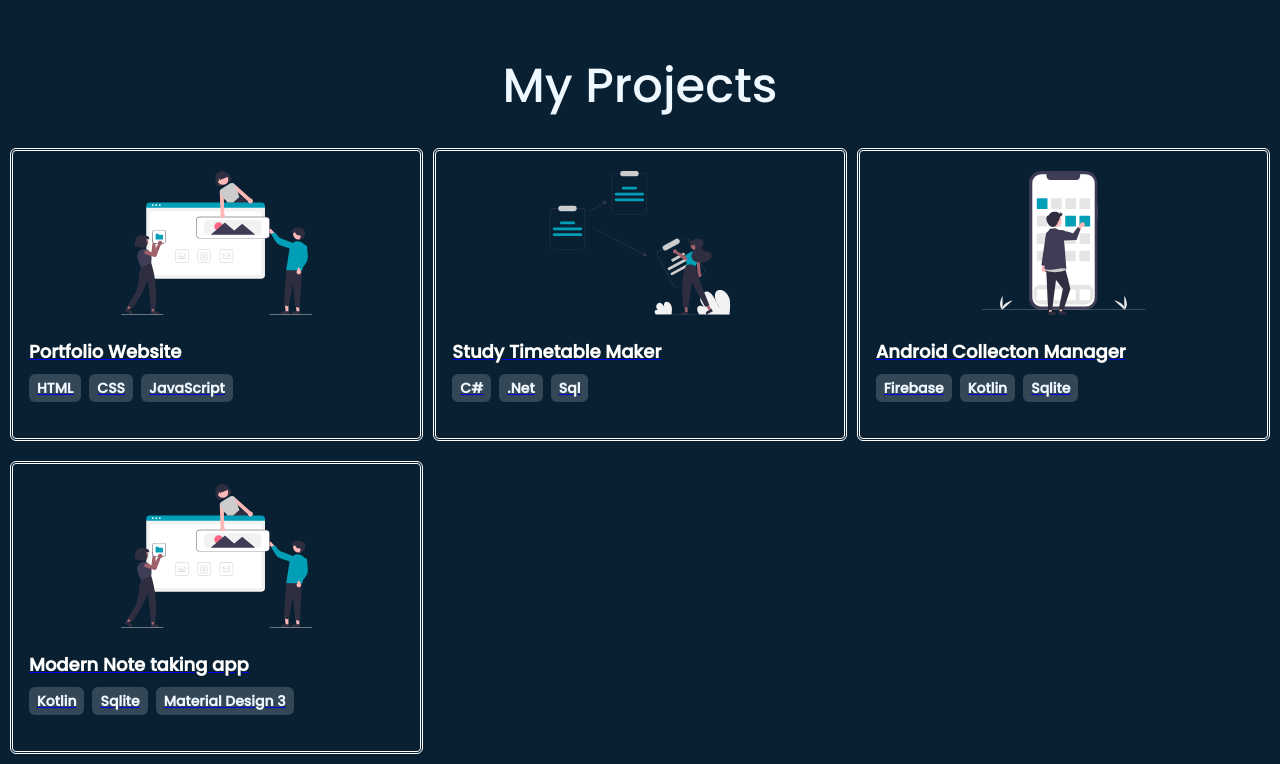
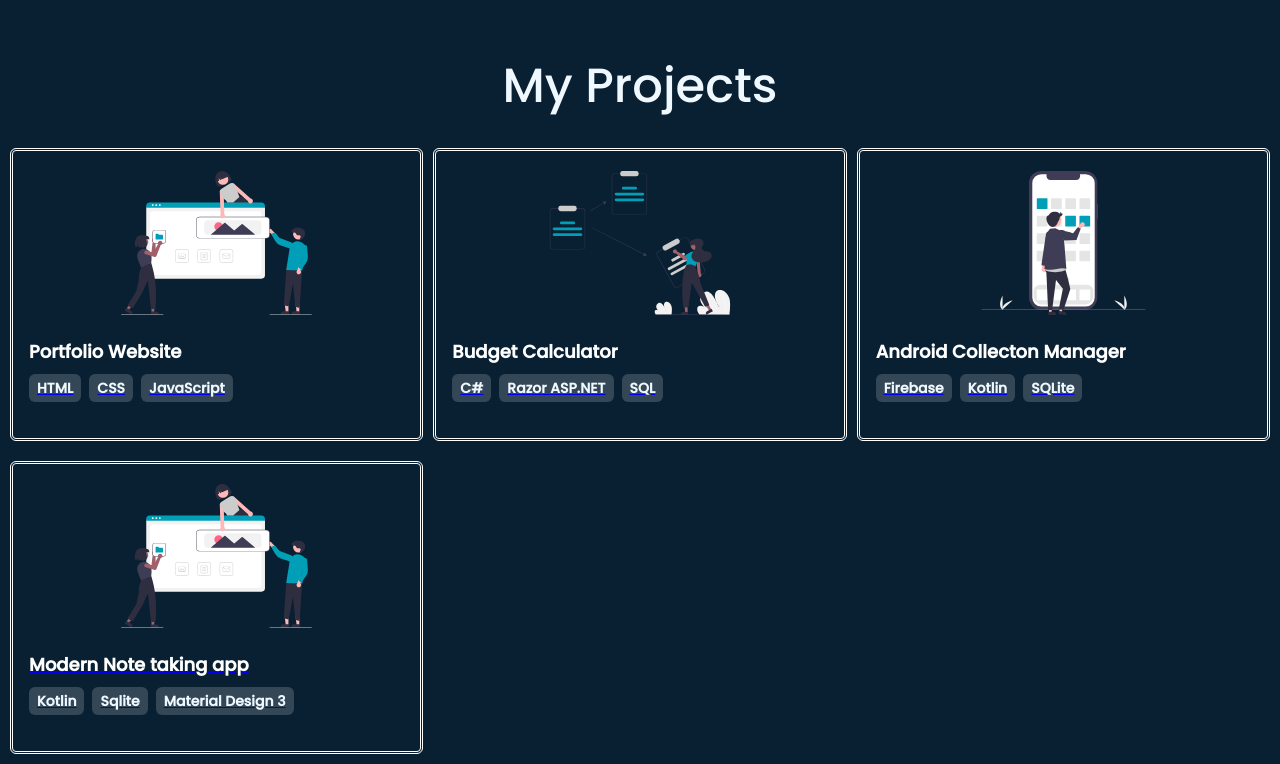
Before and after one commit to MulamuMammba/MulamuMammba, a plain HTML site: page index.html in a window 1280 px wide. Shown: the part 590-1354 px from the top of the page. Drawn offline with Linux system fonts and the light colour scheme.

Commit message:
Update index.html

```diff
--- a/index.html
+++ b/index.html
@@ -71,20 +71,20 @@
                         </p>
                     </div>
                 </a>
-                <a class="project-a" href="https://github.com/MulamuMammba?tab=repositories">
+                <a class="project-a" href="https://github.com/MulamuMammba/Budget-Calculator">
                     <img src="timetable.svg" alt="portfolio"
                         class="project-img">
                     <div class="project-div">
-                        <h3 class="project-h3">Study Timetable Maker
+                        <h3 class="project-h3">Budget Calculator
                         </h3>
                         <p
                             class="project-p ">
                             <span
                                 class="project-span">C#</span>
                             <span
-                                class="project-span">.Net</span>
+                                class="project-span">Razor ASP.NET</span>
                             <span
-                                class="project-span">Sql</span>
+                                class="project-span">SQL</span>
                         </p>
                     </div>
                 </a>
@@ -99,7 +99,7 @@
                             <span
                                 class="project-span">Kotlin</span>
                             <span
-                                class="project-span">Sqlite</span>
+                                class="project-span">SQLite</span>
                         </p>
                     </div>
                 </a>
```
